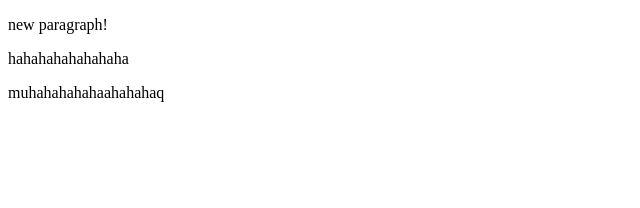
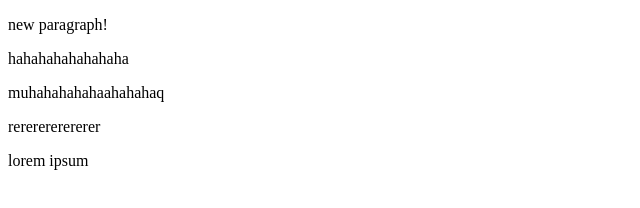
Before and after one commit to glazierbrooke/Brooke, a plain HTML site: page index.html in a window 1280 px wide. Shown: the whole page, without its empty margins (0-640 px from the left). Drawn offline with Linux system fonts and the light colour scheme.

Commit message:
added more ps

```diff
--- a/index.html
+++ b/index.html
@@ -7,9 +7,11 @@
   </head>
   <body>
     <div>
-    <p>new paragraph!</p>
-    <p>hahahahahahahaha</p>
-    <p>muhahahahahaahahahaq</p>
-     </div>
+      <p>new paragraph!</p>
+      <p>hahahahahahahaha</p>
+      <p>muhahahahahaahahahaq</p>
+      <p>rererererererer</p>
+      <p>lorem ipsum</p>
+    </div>
   </body>
 </html>
```
